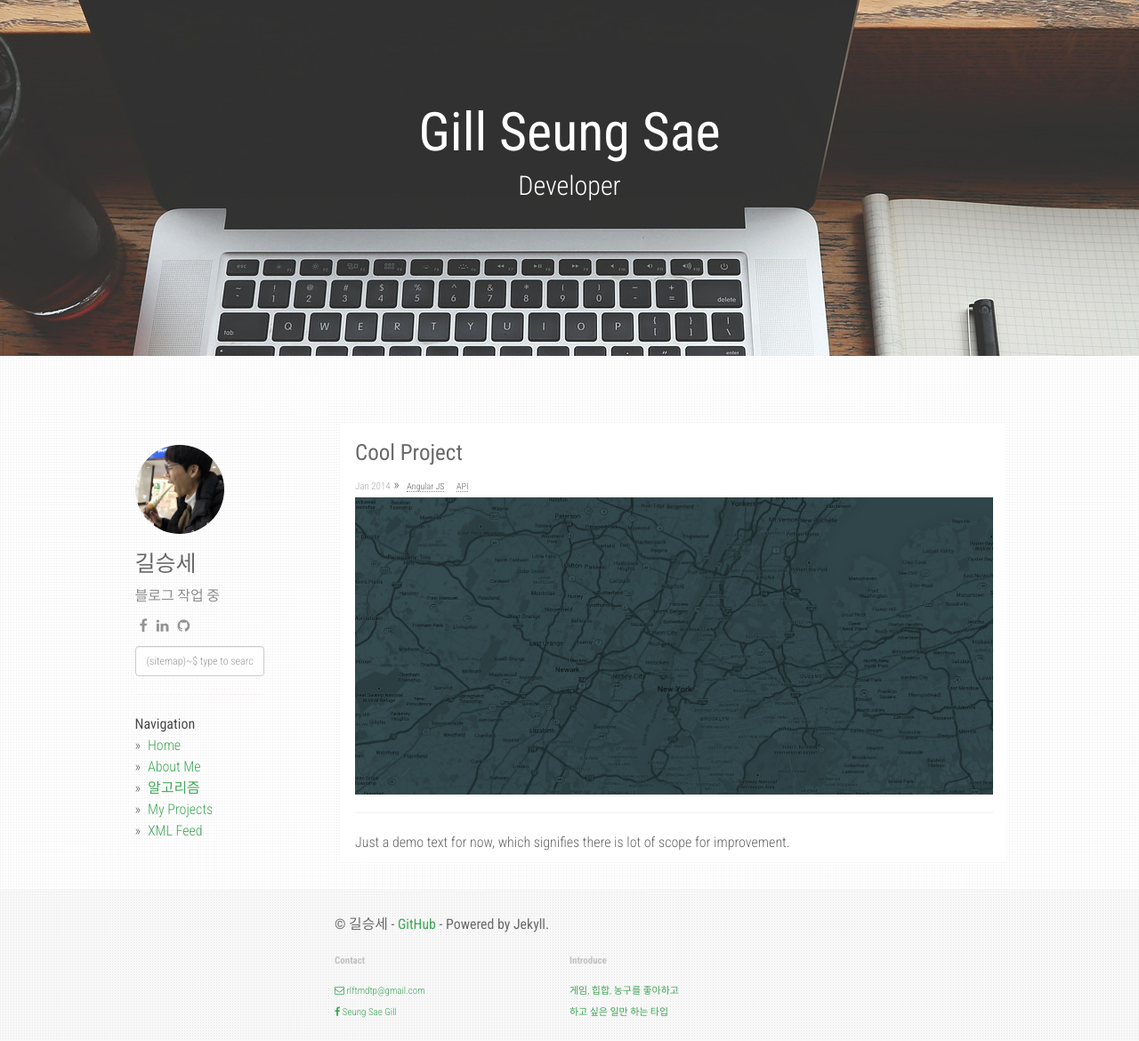
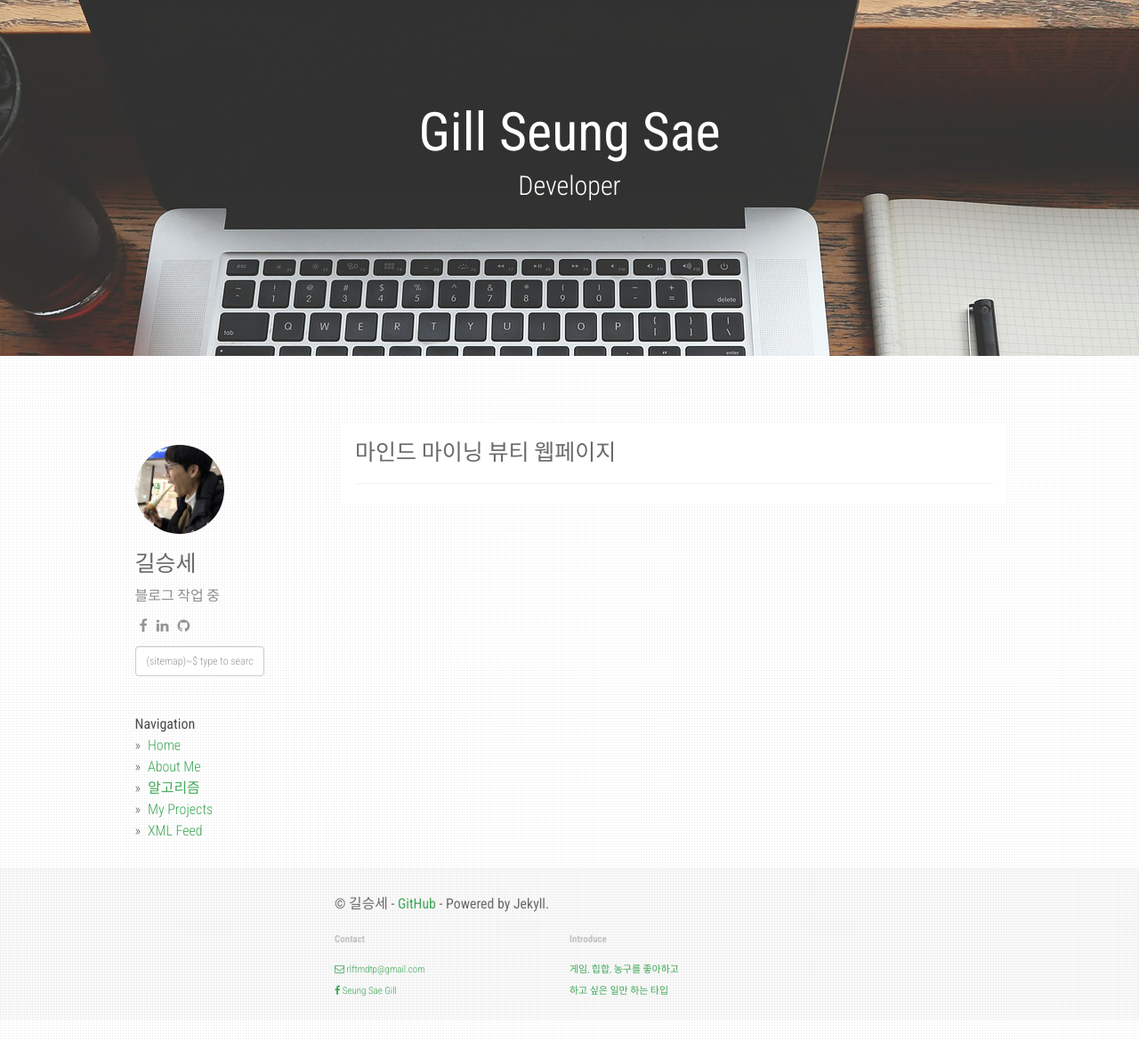
Before and after one commit to agusmakmun/agusmakmun.github.io, a Jekyll site: the page built from _project/cool-project.md, in a window 1280 px wide. Shown: the whole page at 89% size. Built offline with Jekyll 4.4.1, drawn with Linux system fonts in a browser that asks for light colours; nearby versions of some CDN libraries.

Commit message:
뷰티웹페이지

```diff
--- a/_project/cool-project.md
+++ b/_project/cool-project.md
@@ -1,6 +1,5 @@
 ---
 layout: project_single
-title:  "Cool Project"
-slug: "cool-project"
+title:  "마인드 마이닝 뷰티 웹페이지"
+slug: "beauty-project"
 ---
-Just a demo text for now, which signifies there is lot of scope for improvement.
```
